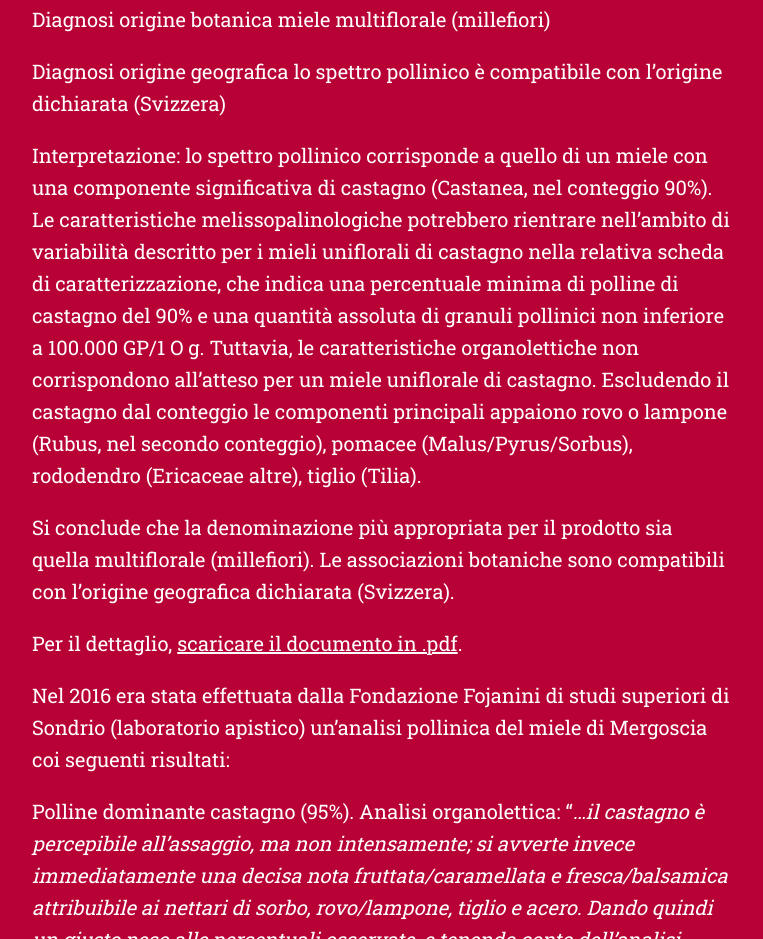
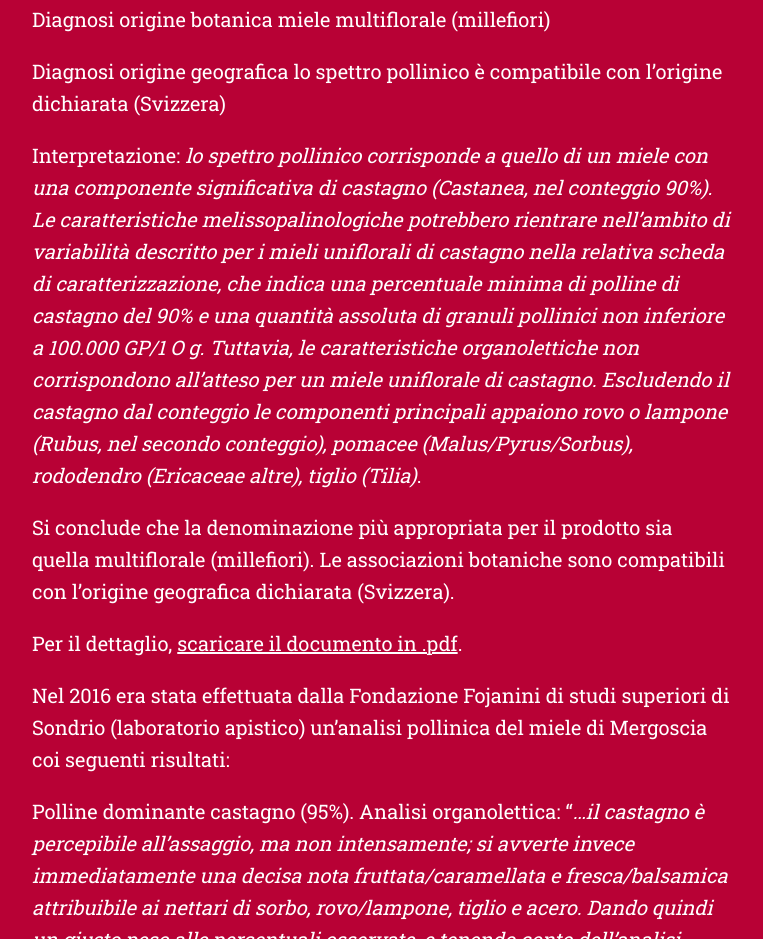
Before and after one commit to mbeo/mbeo.github.io, a plain HTML site: page index.html in a window 1280 px wide. Shown: the part 2804-3743 px from the top of the page, without its empty margins (258-1021 px from the left). Drawn offline with nearby package versions, Linux system fonts and the light colour scheme.

Commit message:
rebuilding site Lun 26 Ott 2020 17:56:28 CET

```diff
--- a/index.html
+++ b/index.html
@@ -97,7 +97,7 @@
 <p><a href="mailto:pianaricerca@pianaricerca.it">pianaricerca@pianaricerca.it</a> - 24.10.2020</p>
 <p>Diagnosi origine botanica miele multiflorale (millefiori)</p>
 <p>Diagnosi origine geografica lo spettro pollinico è compatibile con l’origine dichiarata (Svizzera)</p>
-<p>Interpretazione: lo spettro pollinico corrisponde a quello di un miele con una componente significativa di castagno (Castanea, nel conteggio 90%). Le caratteristiche melissopalinologiche potrebbero rientrare nell’ambito di variabilità descritto per i mieli uniflorali di castagno nella relativa scheda di caratterizzazione, che indica una percentuale minima di polline di castagno del 90% e una quantità assoluta di granuli pollinici non inferiore a 100.000 GP/1 O g. Tuttavia, le caratteristiche organolettiche non corrispondono all’atteso per un miele uniflorale di castagno. Escludendo il castagno dal conteggio le componenti principali appaiono rovo o lampone (Rubus, nel secondo conteggio), pomacee (Malus/Pyrus/Sorbus), rododendro (Ericaceae altre), tiglio (Tilia).</p>
+<p>Interpretazione: <em>lo spettro pollinico corrisponde a quello di un miele con una componente significativa di castagno (Castanea, nel conteggio 90%). Le caratteristiche melissopalinologiche potrebbero rientrare nell’ambito di variabilità descritto per i mieli uniflorali di castagno nella relativa scheda di caratterizzazione, che indica una percentuale minima di polline di castagno del 90% e una quantità assoluta di granuli pollinici non inferiore a 100.000 GP/1 O g. Tuttavia, le caratteristiche organolettiche non corrispondono all’atteso per un miele uniflorale di castagno. Escludendo il castagno dal conteggio le componenti principali appaiono rovo o lampone (Rubus, nel secondo conteggio), pomacee (Malus/Pyrus/Sorbus), rododendro (Ericaceae altre), tiglio (Tilia)</em>.</p>
 <p>Si conclude che la denominazione più appropriata per il prodotto sia quella multiflorale (millefiori). Le associazioni botaniche sono compatibili con l’origine geografica dichiarata (Svizzera).</p>
 <p>Per il dettaglio, <a href="http://www.mbeo.ch/deposito/analisi_miele_2020.pdf" title="">scaricare il documento in .pdf</a>.</p>
 <p>Nel 2016 era stata effettuata dalla Fondazione Fojanini di studi superiori di Sondrio (laboratorio apistico) un’analisi pollinica del miele di Mergoscia coi seguenti risultati:</p>
```
